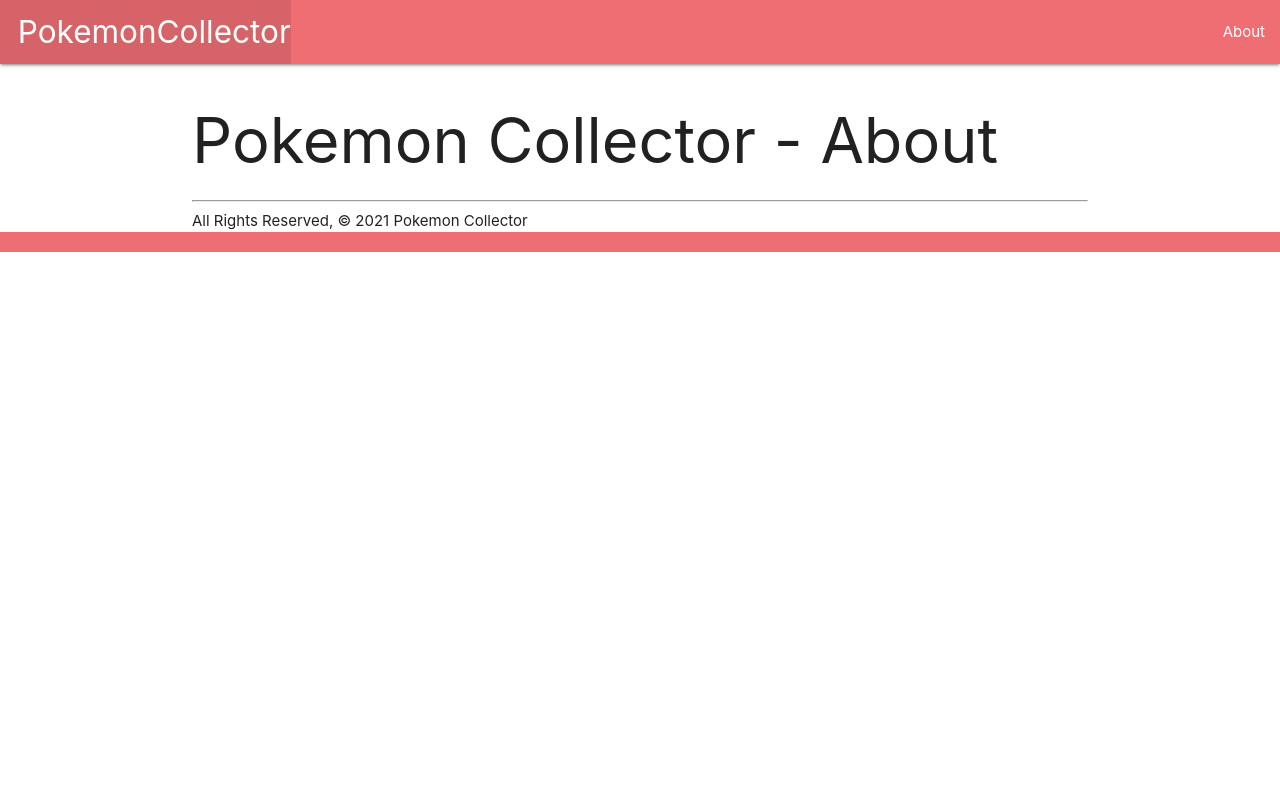
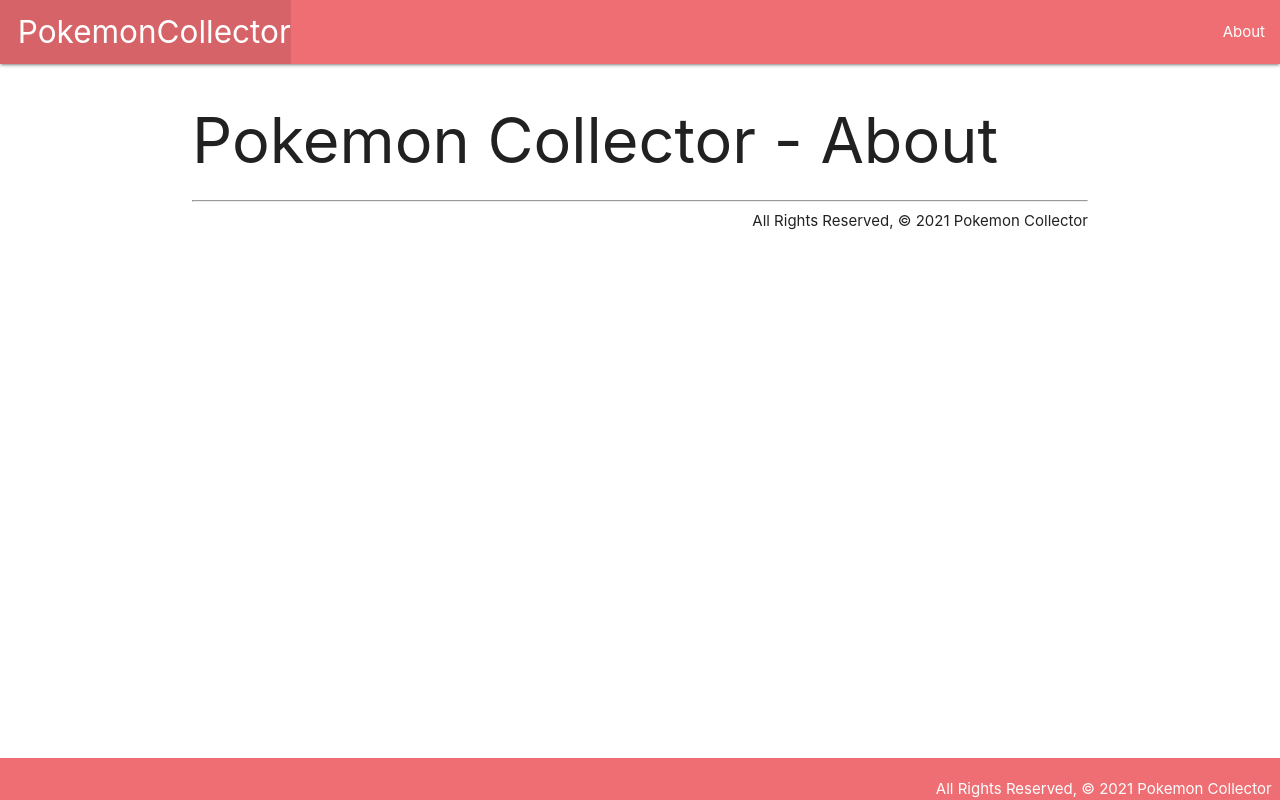
Before and after one commit to quincyp/pokemon_collector, a Django app: page /about/ in a window 1280 px wide. Run offline with Django 3.2, Linux system fonts and the light colour scheme.

Commit message:
Added static folder and static css to base.html

```diff
--- /dev/null
+++ b/main_app/static/css/style.css
@@ -0,0 +1,14 @@
+body {
+    display: flex;
+    min-height: 100vh;
+    flex-direction: column;
+}
+
+main {
+flex: 1 0 auto;
+}
+
+footer {
+padding-top: 0;
+text-align: right;
+}
--- a/main_app/templates/base.html
+++ b/main_app/templates/base.html
@@ -1,3 +1,4 @@
+{% load static %}
 <!DOCTYPE html>
 <html lang="en">
 
@@ -7,6 +8,7 @@
     <meta http-equiv="X-UA-Compatible" content="ie=edge">
     <title>Pokemon Collector</title>
     <link rel="stylesheet" href="https://cdnjs.cloudflare.com/ajax/libs/materialize/1.0.0/css/materialize.min.css">
+    <link rel="stylesheet" type="text/css" href="{% static 'css/style.css' %}">
 </head>
 
 <body>
```
